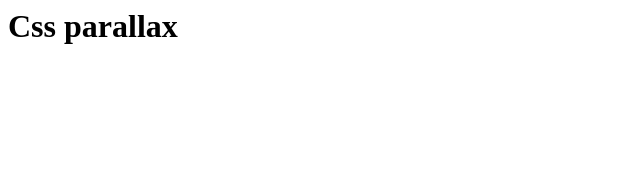
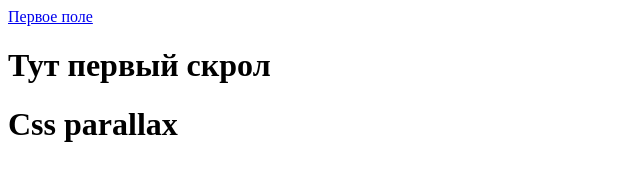
Before and after one commit to anananananannadjfhvfyr/web_site, a plain HTML site: page index.html in a window 1280 px wide. Shown: the whole page, without its empty margins (0-640 px from the left). Drawn offline with Linux system fonts and the light colour scheme.

Commit message:
Update index.html

```diff
--- a/index.html
+++ b/index.html
@@ -1,8 +1,10 @@
 <html>
   <title>Css parallax</title>
 <header>
+  <a href = "#1" style = "color: pink, font-size: 20px">Первое поле</a>
 </header>
 <body>
+  <h1 id="1">Тут первый скрол</h1>
 </body>
 <footer>
   <h1>Css parallax</h1>
```
